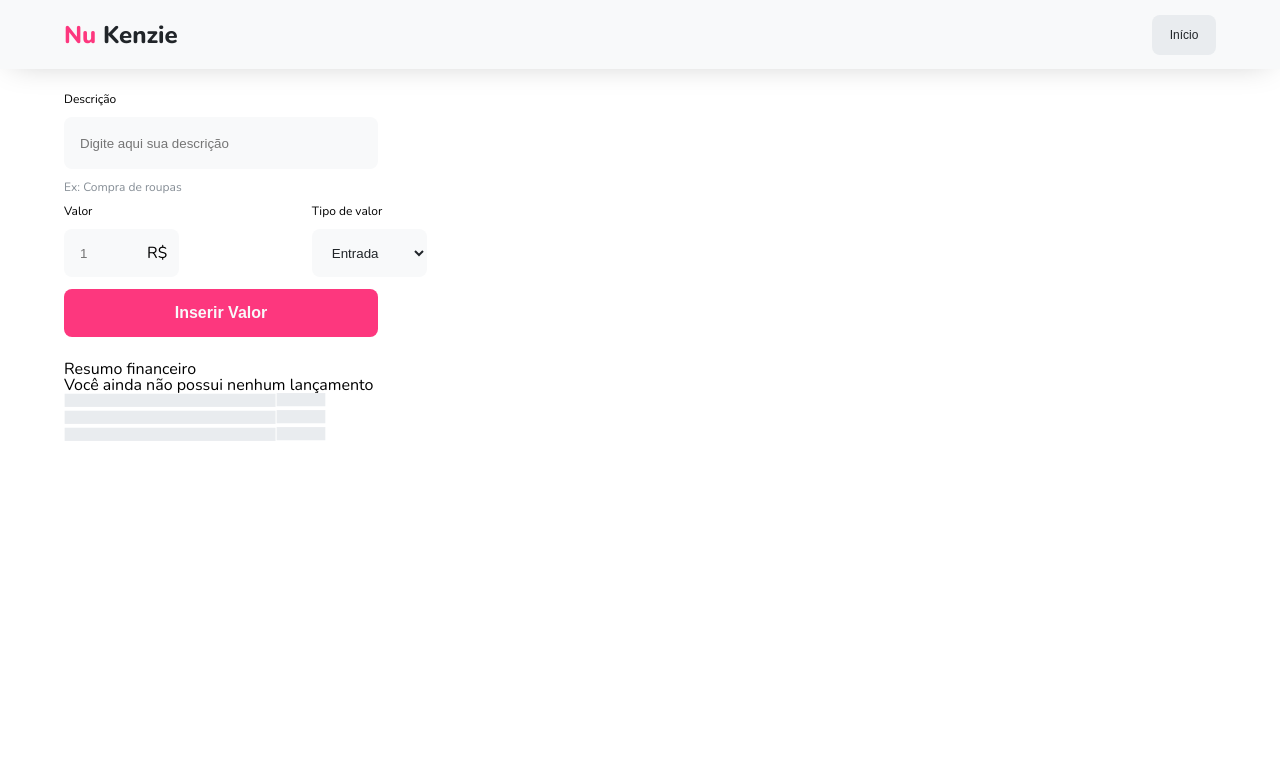
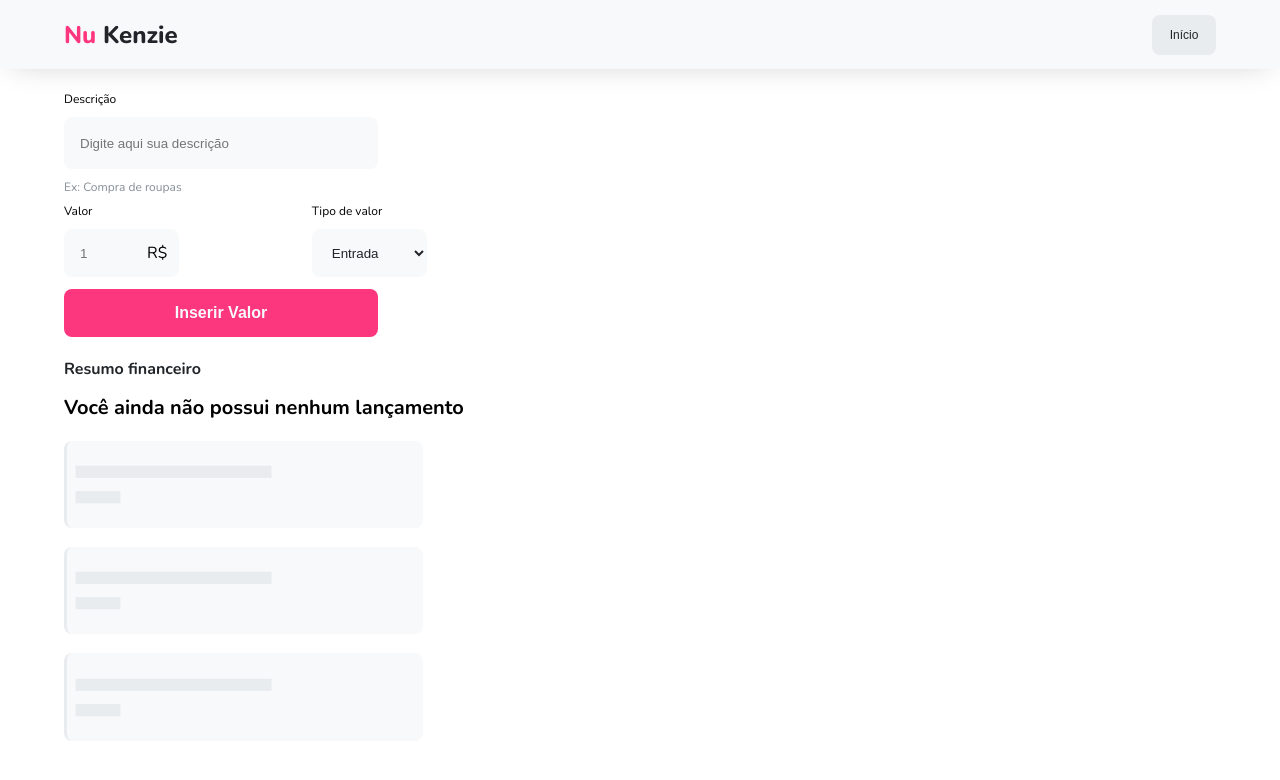
Before and after one commit to julia-otomo/nu-kenzie, a React (Vite) app in the folder nu-kenzie/: page / in a window 1280 px wide. Both pictures are taken after a click on the button "Iniciar". Shown: the top 780 px of the page. Built offline with nearby package versions, Linux system fonts and the light colour scheme.

Commit message:
empty list styled

```diff
--- a/nu-kenzie/src/Components/Dashboard/index.css
+++ b/nu-kenzie/src/Components/Dashboard/index.css
@@ -58,3 +58,14 @@
   flex-direction: column;
   gap: 1.5rem;
 }
+
+.main__container .transactions__container {
+  display: flex;
+  flex-direction: column;
+}
+
+.main__container .transactions__container > h3 {
+  font-weight: var(--font-weight-bold);
+  color: var(--color-grey-4);
+  margin-bottom: 1rem;
+}
--- a/nu-kenzie/src/Components/EmptyList/index.css
+++ b/nu-kenzie/src/Components/EmptyList/index.css
@@ -0,0 +1,31 @@
+.empty-list__title {
+  font-weight: var(--font-weight-bold);
+  font-size: var(--title-3);
+  line-height: var(--line-height-default);
+  margin-bottom: 1.1rem;
+}
+
+.empty__list {
+  display: flex;
+  flex-direction: column;
+  gap: 1.2rem;
+}
+
+.empty__list li {
+  max-width: 359px;
+  height: 87.25px;
+  border-left: 3px solid var(--color-grey-2);
+  border-radius: var(--border-radius-default);
+  background-color: var(--dashboard-background);
+  display: flex;
+  flex-direction: column;
+  justify-content: center;
+  align-items: flex-start;
+  padding: 0 0.5rem;
+  box-sizing: border-box;
+  gap: 13px;
+}
+
+.empty__list li img {
+  height: 13px;
+}
--- a/nu-kenzie/src/Components/EmptyList/index.jsx
+++ b/nu-kenzie/src/Components/EmptyList/index.jsx
@@ -5,7 +5,9 @@ import "../EmptyList/index.css";
 export function EmptyList() {
   return (
     <>
-      <h2>Você ainda não possui nenhum lançamento</h2>
+      <h2 className="empty-list__title">
+        Você ainda não possui nenhum lançamento
+      </h2>
       <ul className="empty__list">
         <li>
           <img src={image} />
```
